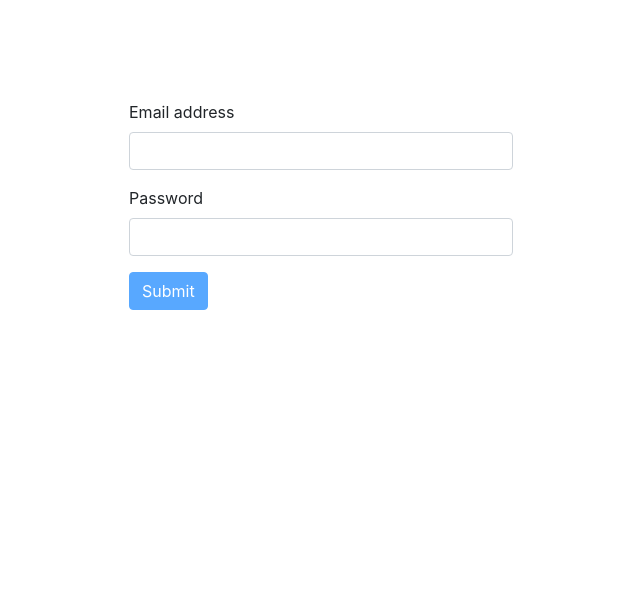
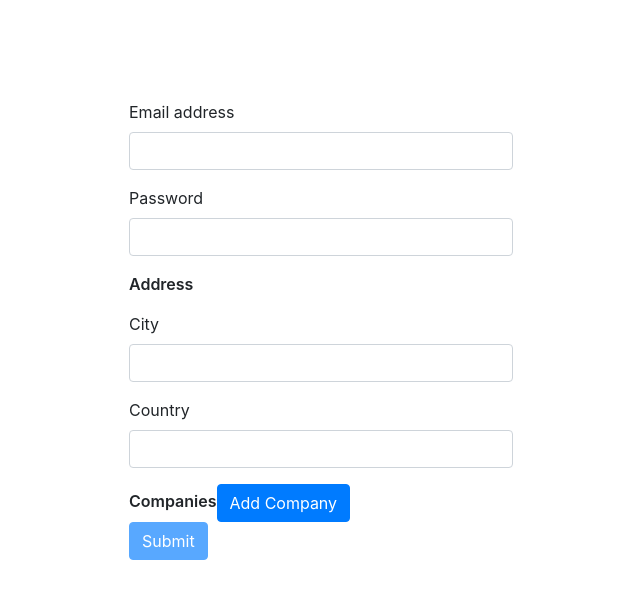
Before and after one commit to rratnesh/26May, an Angular app: page / in a window 1280 px wide. Shown: the top 598 px of the page, without its empty margins (319-959 px from the left). Built offline with nearby package versions, Linux system fonts and the light colour scheme.

Commit message:
form array and grouping

```diff
--- a/src/app/reactive-form/reactive-form.component.html
+++ b/src/app/reactive-form/reactive-form.component.html
@@ -21,6 +21,39 @@
                         {{password.errors.minlength.actualLength}} characters.</div>
                 </div>
             </div>
+            <p style="font-weight: 600;">Address</p>
+            <div formGroupName="address">
+                <div class="form-group">
+                    <label for="exampleInputPassword1">City</label>
+                    <input type="text" class="form-control" id="exampleInputPassword1" formControlName="city"
+                        autocomplete="false">
+                    <div *ngIf="city.errors && city.touched" class="error">
+                        <div *ngIf="city.errors.required">City is required</div>
+                    </div>
+                </div>
+                <div class="form-group">
+                    <label for="exampleInputPassword1">Country</label>
+                    <input type="text" class="form-control" id="exampleInputPassword1" formControlName="country"
+                        autocomplete="false">
+                    <div *ngIf="country.errors && country.touched" class="error">
+                        <div *ngIf="country.errors.required">Country is required</div>
+                    </div>
+                </div>
+            </div>
+            <p style="display: inline;font-weight: 600;">Companies</p><button style="display: inline;" type="button"
+                class="btn btn-primary" (click)="addCompany()">Add
+                Company</button>
+            <div formArrayName="companies">
+                <div class="form-group" *ngFor="let company of companies; let i = index" formGroupName="{{i}}">
+                    <label for="exampleInputPassword1">Company {{i + 1}}</label>
+                    <input type="text" class="form-control" id="exampleInputPassword1" formControlName="companyName"
+                        autocomplete="false">
+                    <div *ngIf="company.get('companyName').errors && company.get('companyName').touched" class="error">
+                        <div *ngIf="company.get('companyName').errors.required">Company {{i+1}} is required</div>
+                    </div>
+                    <button class="btn btn-secondary" (click)="removeCompany(i)">Remove</button>
+                </div>
+            </div>
             <button type="submit" class="btn btn-primary" [disabled]="!form.valid">Submit</button>
         </form>
     </div>
--- a/src/app/reactive-form/reactive-form.component.ts
+++ b/src/app/reactive-form/reactive-form.component.ts
@@ -1,5 +1,5 @@
 import { Component, OnInit } from '@angular/core';
-import { FormGroup, FormControl, Validators } from '@angular/forms';
+import { FormGroup, FormControl, Validators, FormBuilder, FormArray } from '@angular/forms';
 
 @Component({
   selector: 'app-reactive-form',
@@ -11,23 +11,65 @@ export class ReactiveFormComponent implements OnInit {
 
   form: FormGroup;
 
-  constructor() { }
+  constructor(private fb: FormBuilder) { }
 
   ngOnInit(): void {
-    this.form = new FormGroup({
-      email: new FormControl('', [Validators.required, Validators.email]),
-      password: new FormControl('', [Validators.minLength(8), Validators.required])
-    });
+    // this.form = new FormGroup({
+    //   email: new FormControl('', [Validators.required, Validators.email]),
+    //   password: new FormControl('', [Validators.minLength(8), Validators.required])
+    // });
+    this.form = this.fb.group({
+      email: this.fb.control('', [Validators.required, Validators.email]),
+      password: this.fb.control('', [Validators.required, Validators.minLength(8)]),
+      address: this.fb.group({
+        city: this.fb.control('', [Validators.required]),
+        country: this.fb.control('', [Validators.required])
+      }),
+      companies: this.fb.array([])
+    })
   }
 
   submit() {
+    console.log(this.form.value);
   }
 
-  get password(){
+  get password() {
     return this.form.get('password');
   }
 
-  get email(){
+  get email() {
     return this.form.get('email');
   }
+
+  get city() {
+    return this.form.get('address').get('city');
+  }
+
+  get country() {
+    return this.form.get('address').get('country');
+  }
+
+  get companies() {
+    return (this.form.get('companies') as FormArray).controls;
+  }
+
+  addCompany() {
+    (this.form.get('companies') as FormArray).push(this.createCompany());
+  }
+
+  createCompany() {
+    return this.fb.group({
+      companyName: this.fb.control('', [Validators.required])
+    })
+  }
+
+  removeCompany(index) {
+    (this.form.get('companies') as FormArray).removeAt(index);
+  }
 }
+
+
+// {
+//   email: 'asdfghjkl'
+//   password: 'sdfghjkl'
+// }
```
